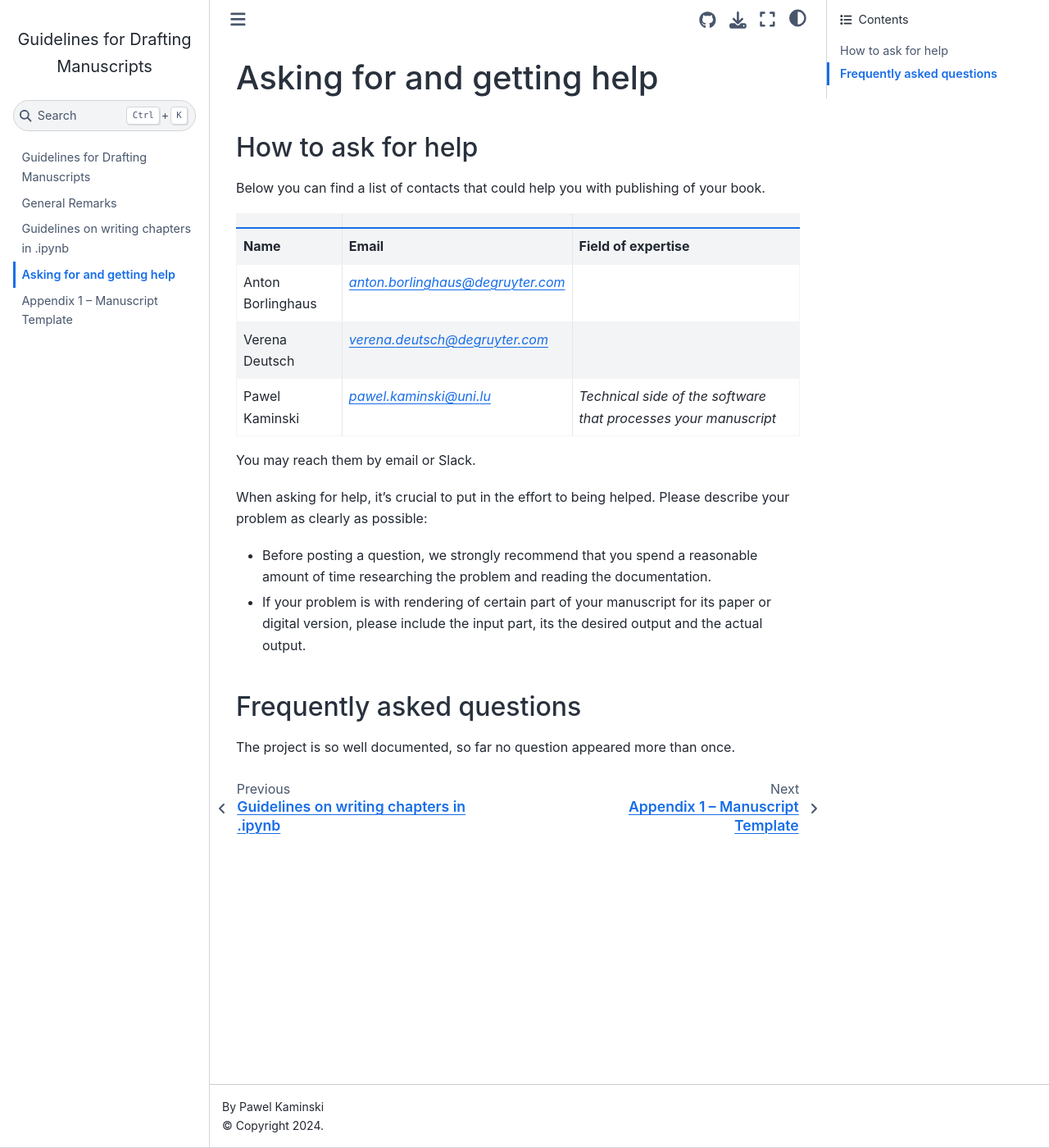
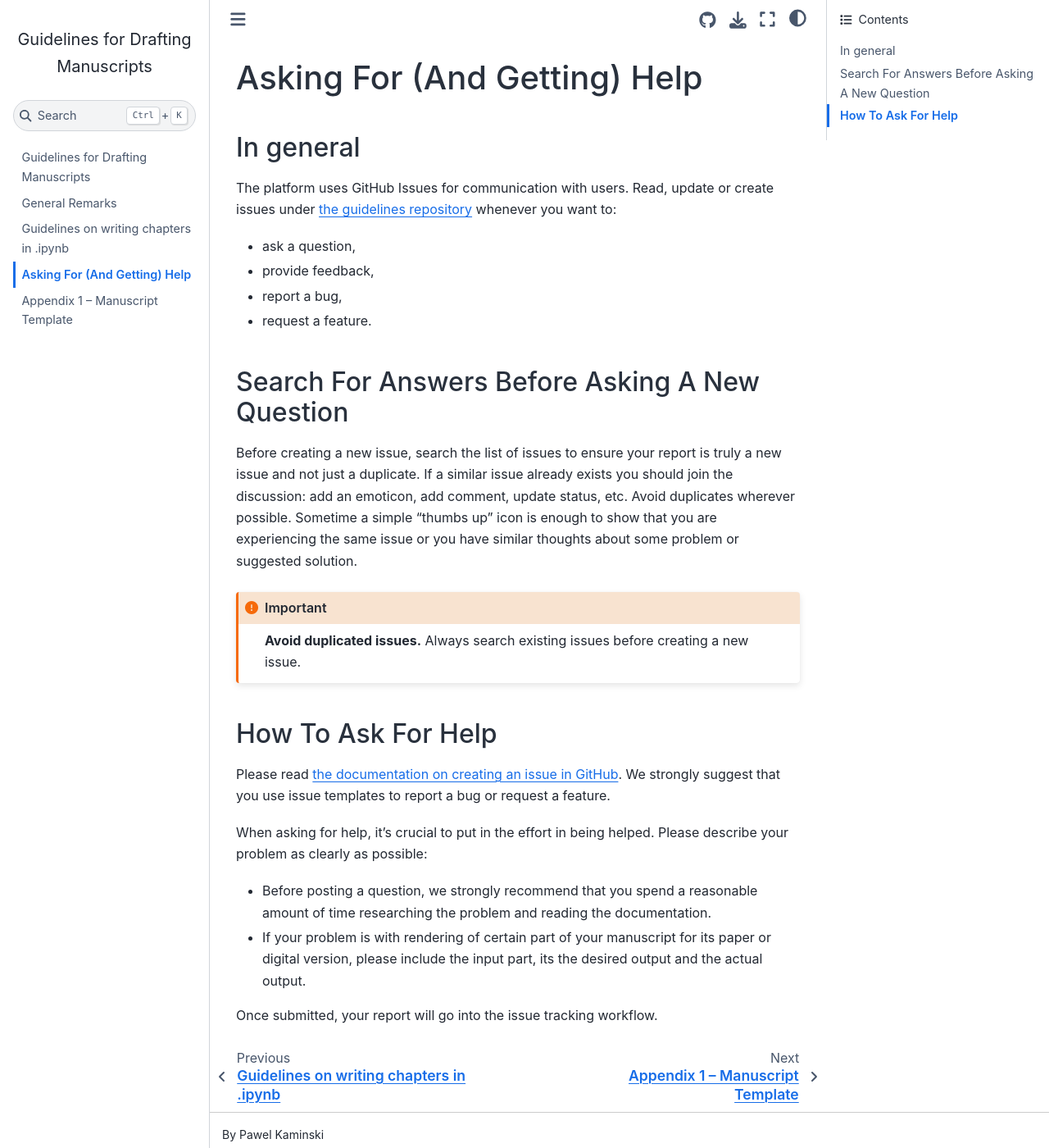
Before and after one commit to organization-for-attestation/guidelines-for-drafting-manuscripts, a Jupyter Book: the page built from 06_help.md, in a window 1280 px wide and 1400 px high. Shown: the whole window at 82% size. Built offline with Jupyter Book 1.0.4 settings and Sphinx 7.4.7 and the Sphinx Book theme 1.1.4, drawn with Linux system fonts in a browser that asks for light colours; pages that are not in the unit, such as notebooks, are missing from menus.

Commit message:
2024-06-24T09:35:19.567Z [KXXGRMA4DAZF2NXK] Perform action aws:s3:ObjectCreated:Put on 'guidelines-for-drafting-manuscripts/06_help.md'

```diff
--- a/06_help.md
+++ b/06_help.md
@@ -1,25 +1,29 @@
-# Asking for and getting help
+# Asking For (And Getting) Help
 
-## How to ask for help
+## In general
 
-Below you can find a list of contacts that could help you with publishing of your book.
+The platform uses GitHub Issues for communication with users. Read, update or create issues under [the guidelines repository](https://github.com/dgt-mon/guidelines-for-drafting-manuscripts/issues) whenever you want to:
 
+* ask a question,
+* provide feedback,
+* report a bug,
+* request a feature.
 
+## Search For Answers Before Asking A New Question
 
-|  |  |  |
-| --- | --- | --- |
-| **Name** | **Email** | **Field of expertise** |
-| Anton Borlinghaus | *anton.borlinghaus@degruyter.com* |  |
-| Verena Deutsch | *verena.deutsch@degruyter.com* |  |
-| Pawel Kaminski | *pawel.kaminski@uni.lu* | *Technical side of the software that processes your manuscript* |
+Before creating a new issue, search the list of issues to ensure your report is truly a new issue and not just a duplicate. If a similar issue already exists you should join the discussion: add an emoticon, add comment, update status, etc. Avoid duplicates wherever possible. Sometime a simple “thumbs up” icon is enough to show that you are experiencing the same issue or you have similar thoughts about some problem or suggested solution.
 
-You may reach them by email or Slack.
+:::{important}
+**Avoid duplicated issues.** Always search existing issues before creating a new issue.
+:::
 
-When asking for help, it's crucial to put in the effort to being helped. Please describe your problem as clearly as possible:
+## How To Ask For Help
+
+Please read [the documentation on creating an issue in GitHub](https://docs.github.com/en/issues/tracking-your-work-with-issues/creating-an-issue#creating-an-issue-from-a-repository). We strongly suggest that you use issue templates to report a bug or request a feature.
+
+When asking for help, it's crucial to put in the effort in being helped. Please describe your problem as clearly as possible:
 
 * Before posting a question, we strongly recommend that you spend a reasonable amount of time researching the problem and reading the documentation.
 * If your problem is with rendering of certain part of your manuscript for its paper or digital version, please include the input part, its the desired output and the actual output.
 
-## Frequently asked questions
-
-The project is so well documented, so far no question appeared more than once.
+Once submitted, your report will go into the issue tracking workflow.
```
